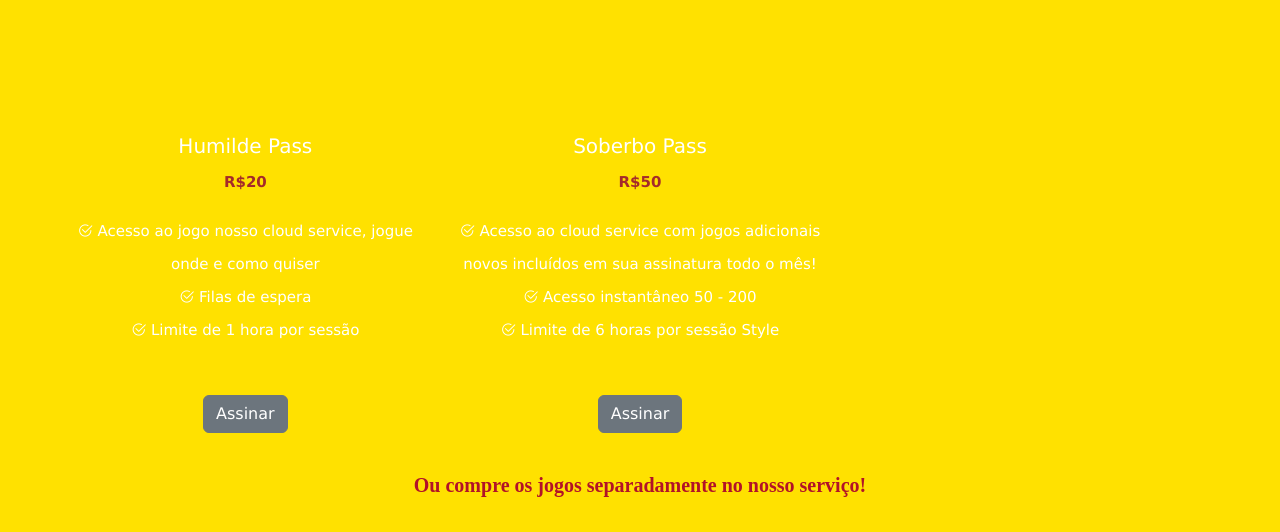
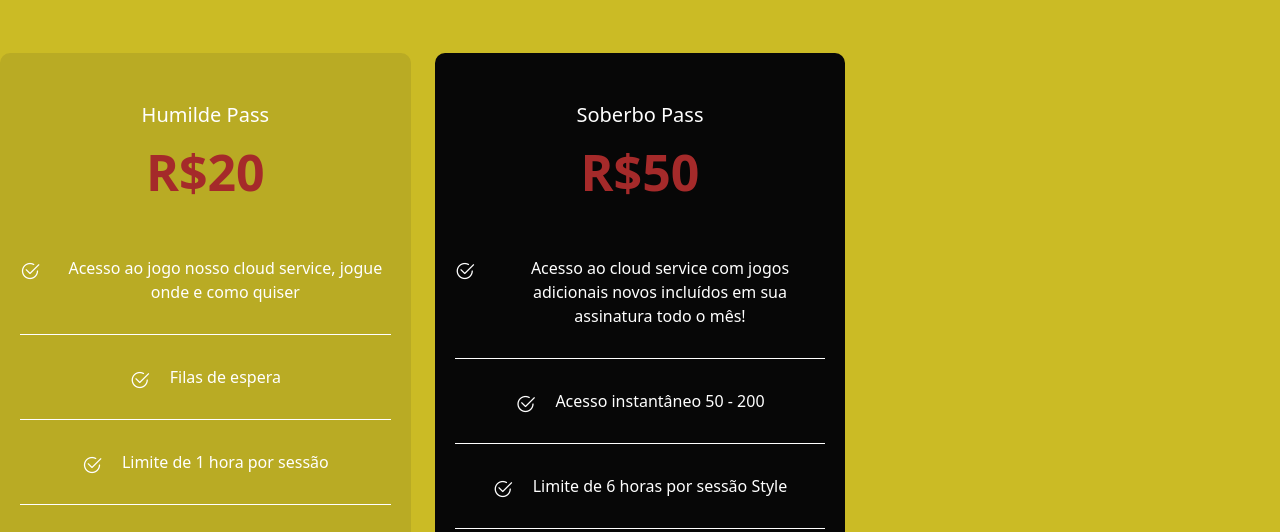
Before and after one commit to H-Wifall/descomplicaprojetoHTML-CSS-JS, a plain HTML site: page store.html in a window 1280 px wide. Shown: the part 329-861 px from the top of the page. Drawn offline with nearby package versions, Linux system fonts and the light colour scheme.

Commit message:
Update index.css

```diff
--- a/index.css
+++ b/index.css
@@ -1,18 +1,7 @@
 body {
-    background: #ffe100;
-    background-size: cover;
-    background-repeat: no-repeat;
-    background-position: center center;
-    height: fit-content;
-    width: fit-content;
-    font-weight: 400;
-    font-family: Verdana, Geneva, Tahoma, sans-serif;
-    font-size: 15px;
-    line-height: 2.2em;
-    margin: 0;
-    padding: 20px;
+    background-color: #cbbb25;
     color: white;
-}
+  }
 
 nav {
     background-color: red;
@@ -23,11 +12,6 @@ p {
     font-weight: 700;
 }
 
-section,
-footer {
-    margin: 40px;
-}
-
 h1 {
     font-size: 100px;
     color: #ceaf00;
@@ -35,7 +19,7 @@ h1 {
 }
 
 h2 {
-    color: rgb(0, 136, 23);
+    color: #b21228;
     font-size: 2em;
     font-weight: 600;
 }
@@ -112,3 +96,40 @@ h2 {
     text-align: center;
     text-shadow: 1px 1px 2px rgba(0, 0, 0, 0.5);
 }
+
+
+    .price-innerdetail p {
+        font-size: 50px;
+    }
+
+    .detail-pricing {
+        border-bottom: 1px solid;
+        padding: 30px 0 30px 0;
+    }
+
+    .detail-pricing .float-left {
+        padding: 0 0 0 40px;
+    }
+
+    .detail-pricing .float-left i {
+        position: absolute;
+        left: 0;
+        font-size: 20px;
+    }
+
+    .detail-pricing span {
+        display: inline-block;
+        position: relative;
+        font-weight: 400;
+    }
+
+    .wrap-price {
+        background: rgba(32, 33, 36, .1);
+        padding: 50px 20px 50px;
+        border-radius: 10px;
+    }
+
+    .center-wrap {
+        background: #070707;
+        color: #fff;
+    }
```
